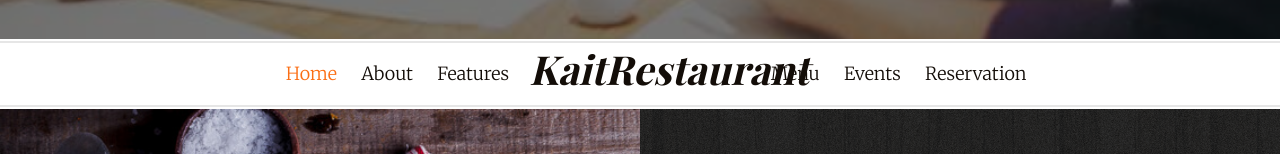
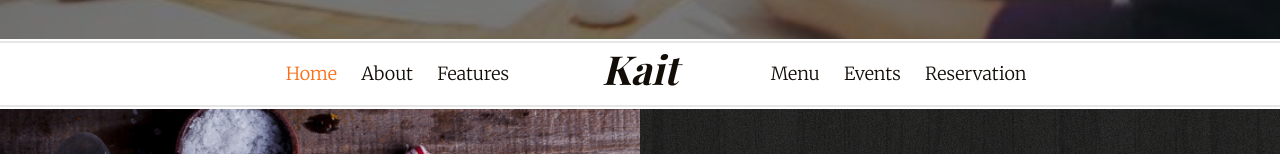
Before and after one commit to tomthomas12/kaitrestaurant, a plain HTML site: page index.html in a window 1280 px wide. Shown: the part 761-915 px from the top of the page. Drawn offline with nearby package versions, Linux system fonts and the light colour scheme; files whose address does not match are found by name; a web font is replaced by a local one.

Commit message:
Update index.html

```diff
--- a/index.html
+++ b/index.html
@@ -102,7 +102,7 @@
 						<a href="#" data-nav-section="features">Features</a>
 					</div>
 					<div class="fh5co-logo">
-						<a href="index.html">KaitRestaurant</a>
+						<a href="index.html">Kait</a>
 					</div>
 					<div class="fh5co-menu-2">
 						<a href="#" data-nav-section="menu">Menu</a>
```
